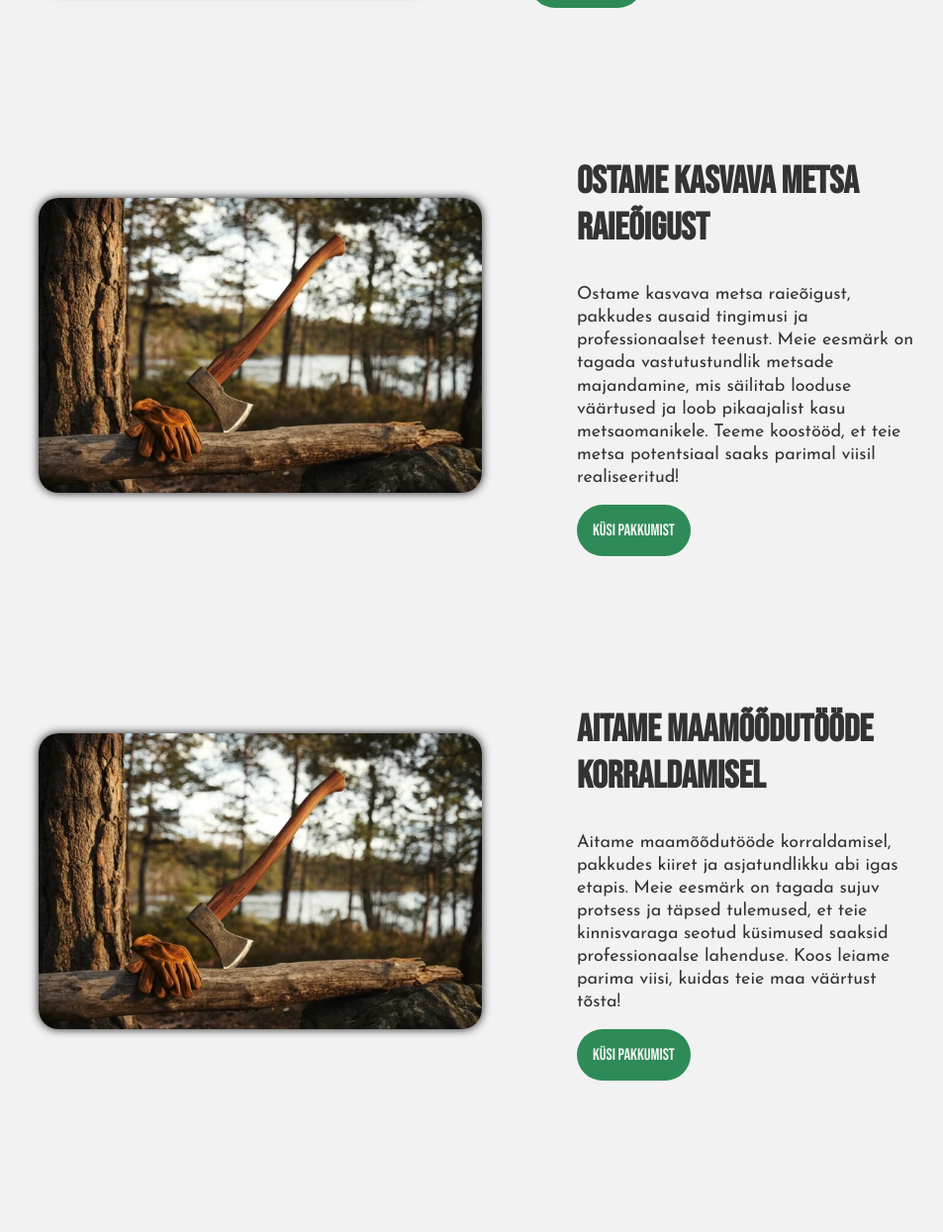
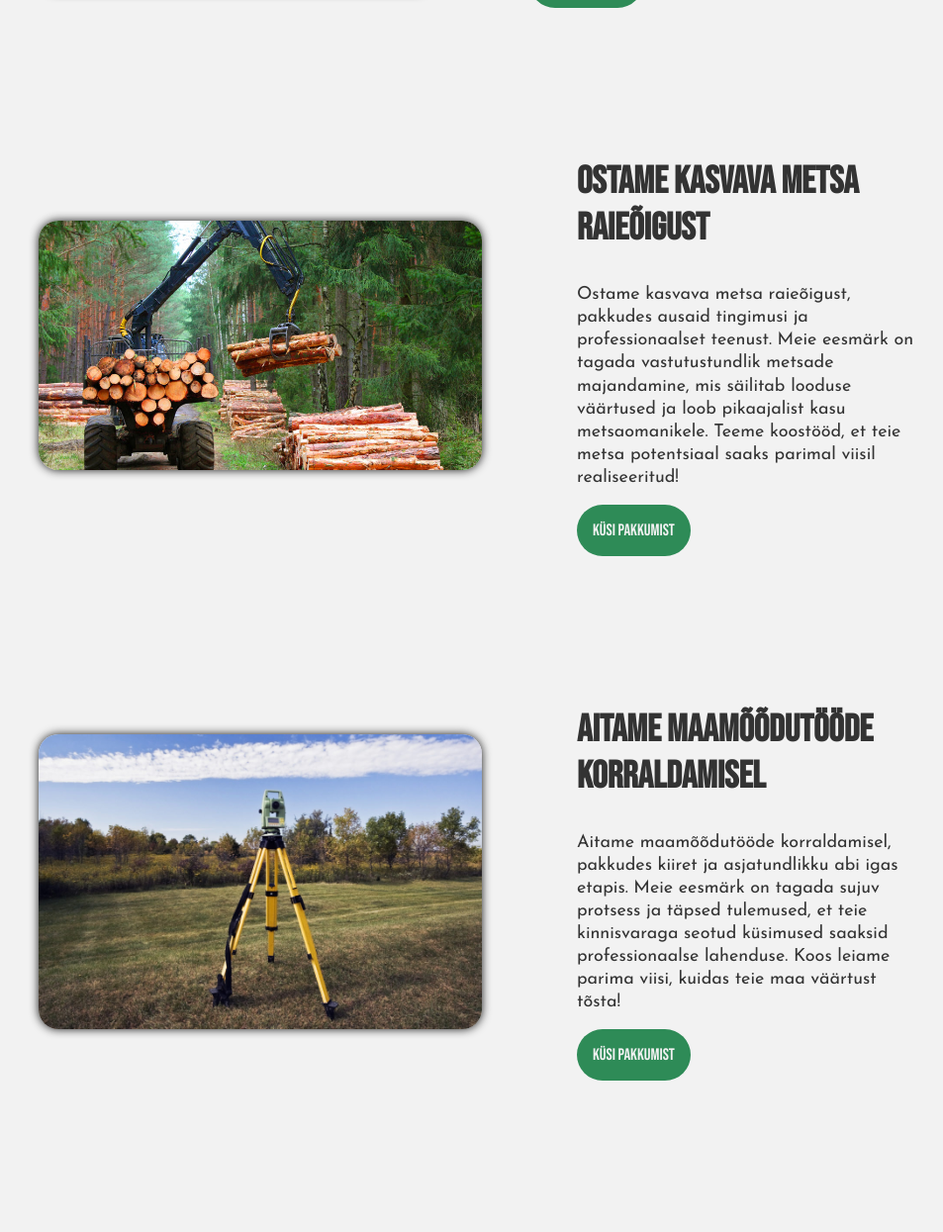
Before and after one commit to olsepp/Metsakohin1, a PHP site: page /services.php in a window 1280 px wide. Shown: the part 1188-2433 px from the top of the page at 99% size, without its empty margins (153-1106 px from the left). Run offline with PHP 8.4, Linux system fonts and the light colour scheme.

Commit message:
Fixed services images

```diff
--- a/bg-change.js
+++ b/bg-change.js
@@ -2,7 +2,7 @@ document.addEventListener("DOMContentLoaded", () => {
     const openingDiv = document.querySelector(".opening");
 
     if (openingDiv) {
-        const bgImages = ["styles/logs-bg.jpg", "styles/background.jpg", "styles/form-bg-new.jpg"];
+        const bgImages = ["styles/bg3.jpg", "styles/background.jpg", "styles/form-bg-new.jpg"];
         let index = 0;
 
         const changeBackground = () => {
--- a/services.php
+++ b/services.php
@@ -39,7 +39,7 @@
             </div>
         </div>
         <div class="service-item">
-            <img src="service-media/axe.jpeg" alt="raieõigus">
+            <img src="traktor.jpg" alt="raieõigus">
             <div class="service-text">
                 <h1>Ostame kasvava metsa raieõigust</h1>
                 <p>
@@ -50,7 +50,7 @@
             </div>
         </div>
         <div class="service-item">
-            <img src="service-media/axe.jpeg" alt="maamõõtmine">
+            <img src="service-media/maamõõtmine.jpg" alt="maamõõtmine">
             <div class="service-text">
                 <h1>Aitame maamõõdutööde korraldamisel</h1>
                 <p>
@@ -61,7 +61,7 @@
             </div>
         </div>
         <div class="service-item">
-            <img src="service-media/handshake.jfif" alt="metsamajandus">
+            <img src="service-media/kava.jpg" alt="metsamajanduskava">
             <div class="service-text">
                 <h1>Metsamajanduskavade koostamine</h1>
                 <p>
@@ -72,7 +72,7 @@
             </div>
         </div>
         <div class="service-item">
-            <img src="service-media/handshake.jfif" alt="müük">
+            <img src="service-media/müük.jpg" alt="müük">
             <div class="service-text">
                 <h1>Abistame müügiga kaasneval asjaajamisel</h1>
                 <p>
--- a/styles/services.css
+++ b/styles/services.css
@@ -36,6 +36,8 @@ body {
     box-shadow: 0 0 10px rgba(0, 0, 0, 0.9);
     border-radius: 20px;
     width: 50%;
+    height: 100%;
+    object-fit: cover;
 }
 
 @media (max-width: 850px) {
@@ -77,6 +79,7 @@ body {
     .service-text p {
         font-size: 4.5vw;
         line-height: 5vw;
+        margin-bottom: 1rem;
     }
 }
 
--- a/verification.php
+++ b/verification.php
@@ -60,7 +60,6 @@ if ($_SERVER["REQUEST_METHOD"] == "POST") {
     <strong>Hinnasoov:</strong> $hinnasoov <br>
     <strong>Lisainfo:</strong> $lisainfo";
 
-// Send email
         if (mail($to, $subject, $body, $headers)) {
             $_SESSION["success"] = true;
             $_SESSION["message"] = "Saadetud!";
```
Also changed, not shown: service-media/kava.jpg (added), service-media/maamõõtmine.jpg (added), service-media/müük.jpg (added), styles/bg3.jpg (added).
